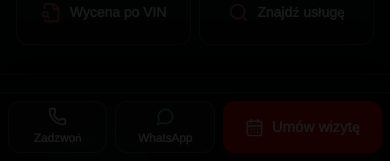
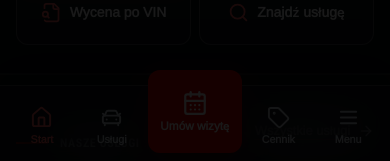
Before and after one commit to r4818848-lang/bess-motors-site, a Next.js app: page / in a window 390 px wide. Shown: the part 683-844 px from the top of the page. Built offline with nearby package versions, Linux system fonts and the light colour scheme; no server answers; a web font is replaced by a local one.

Commit message:
feat(mobile): match reference with 5-item bottom nav and prominent booking action

```diff
--- a/src/components/layout/StickyContactBar.tsx
+++ b/src/components/layout/StickyContactBar.tsx
@@ -1,44 +1,74 @@
 "use client";
 
-import { CalendarDays, MessageCircle, Phone } from "lucide-react";
+import Link from "next/link";
+import { CalendarDays, CarFront, House, Menu, Tag } from "lucide-react";
 import { usePathname } from "next/navigation";
 import { useI18n } from "@/lib/i18n/context";
-import { PhoneLink } from "@/components/analytics/PhoneLink";
 import { BookingLink } from "@/components/analytics/BookingLink";
-import { SocialContactLink } from "@/components/analytics/SocialContactLink";
-import { workshopWhatsAppChatUrl } from "@/lib/chat-cta";
 
-const hiddenPaths = ["/crm", "/mechanic", "/admin", "/sign", "/cabinet", "/booking", "/cennik", "/telegram"];
+const hiddenPaths = ["/crm", "/mechanic", "/admin", "/sign", "/cabinet", "/booking", "/telegram"];
 
+const labels = {
+  pl: { aria: "Nawigacja mobilna", home: "Start", services: "Usługi", book: "Umów wizytę", pricing: "Cennik", menu: "Menu" },
+  ru: { aria: "Мобильная навигация", home: "Главная", services: "Услуги", book: "Записаться", pricing: "Цены", menu: "Меню" },
+  uk: { aria: "Мобільна навігація", home: "Головна", services: "Послуги", book: "Записатися", pricing: "Ціни", menu: "Меню" },
+  en: { aria: "Mobile navigation", home: "Home", services: "Services", book: "Book a visit", pricing: "Prices", menu: "Menu" },
+} as const;
+
+/** App-like 5-action dock from the approved mobile mockup.
+ *  Its menu delegates to the accessible header modal, not a second nav system.
+ */
 export function StickyContactBar() {
-  const { t, locale } = useI18n();
+  const { locale } = useI18n();
   const pathname = usePathname() ?? "";
   if (hiddenPaths.some((p) => pathname === p || pathname.startsWith(p + "/"))) return null;
+  const ui = labels[locale];
+  const isHome = pathname === "/";
+  const isServices = pathname === "/services" || pathname.startsWith("/services/");
+  const isPricing = pathname === "/cennik";
+
+  const standard = "flex min-h-[58px] flex-col items-center justify-end gap-1 rounded-xl px-1 pb-2 pt-2 text-[10px] font-semibold leading-tight transition-colors focus-visible:outline focus-visible:outline-2 focus-visible:outline-offset-2 focus-visible:outline-bm-accent";
 
   return (
-    <nav aria-label={t.hero.ctaBook} className="bm-sticky-contact fixed inset-x-0 bottom-0 z-[90] border-t border-white/15 bg-[#11151b]/95 px-2 pt-2 shadow-[0_-16px_50px_rgba(0,0,0,0.45)] backdrop-blur-xl safe-area-pb md:hidden" data-testid="mobile-action-bar">
-      <div className="mx-auto grid max-w-lg grid-cols-[1fr_1fr_1.6fr] gap-2">
-        <PhoneLink
-          trackSource="sticky_2026_call"
-          className="bm-btn-secondary inline-flex min-h-[52px] flex-col items-center justify-center gap-1 px-1 text-[11px] font-bold"
+    <nav
+      aria-label={ui.aria}
+      className="bm-sticky-contact fixed inset-x-0 bottom-0 z-[90] border-t border-white/20 bg-[#10141b]/97 px-2 pt-1 shadow-[0_-12px_45px_rgba(0,0,0,.5)] backdrop-blur-xl safe-area-pb md:hidden"
+      data-testid="mobile-action-bar"
+    >
+      <div className="mx-auto grid max-w-lg grid-cols-[1fr_1fr_1.4fr_1fr_1fr] items-end gap-0.5">
+        <Link href="/" aria-current={isHome ? "page" : undefined} className={standard + (isHome ? " text-bm-accent" : " text-bm-copy hover:text-white")}>
+          <House size={23} aria-hidden />
+          <span>{ui.home}</span>
+        </Link>
+
+        <Link href="/services" aria-current={isServices ? "page" : undefined} className={standard + (isServices ? " text-bm-accent" : " text-bm-copy hover:text-white")}>
+          <CarFront size={23} aria-hidden />
+          <span>{ui.services}</span>
+        </Link>
+
+        <BookingLink
+          trackSource="mobile_dock_booking"
+          className="bm-btn-primary relative -mt-5 flex h-[83px] w-full flex-col items-center justify-center gap-1 rounded-[28px] border border-[#ff6b65]/60 px-1 text-center text-[11px] font-bold leading-tight shadow-[0_0_26px_rgba(225,6,0,.32)]"
         >
-          <Phone size={19} aria-hidden />{t.stickyBar.call}
-        </PhoneLink>
-        <SocialContactLink
-          kind="whatsapp"
-          href={workshopWhatsAppChatUrl(locale)}
-          trackSource="sticky_2026_whatsapp"
-          className="bm-btn-secondary inline-flex min-h-[52px] flex-col items-center justify-center gap-1 px-1 text-[11px] font-bold"
+          <CalendarDays size={26} aria-hidden />
+          <span>{ui.book}</span>
+        </BookingLink>
+
+        <Link href="/cennik" aria-current={isPricing ? "page" : undefined} className={standard + (isPricing ? " text-bm-accent" : " text-bm-copy hover:text-white")}>
+          <Tag size={23} aria-hidden />
+          <span>{ui.pricing}</span>
+        </Link>
+
+        <button
+          type="button"
+          onClick={() => document.querySelector<HTMLButtonElement>('[data-testid="mobile-nav-toggle"]')?.click()}
+          className={standard + " text-bm-copy hover:text-white"}
+          aria-label={ui.menu}
+          data-testid="mobile-bottom-menu"
         >
-          <MessageCircle size={19} className="text-[#45dc83]" aria-hidden />
-          WhatsApp
-        </SocialContactLink>
-        <BookingLink
-          trackSource="sticky_2026_booking"
-          className="bm-btn-primary inline-flex min-h-[52px] items-center justify-center gap-2 px-3 text-sm font-bold"
-        >
-          <CalendarDays size={19} aria-hidden />{t.hero.ctaBook}
-        </BookingLink>
+          <Menu size={23} aria-hidden />
+          <span>{ui.menu}</span>
+        </button>
       </div>
     </nav>
   );
```
